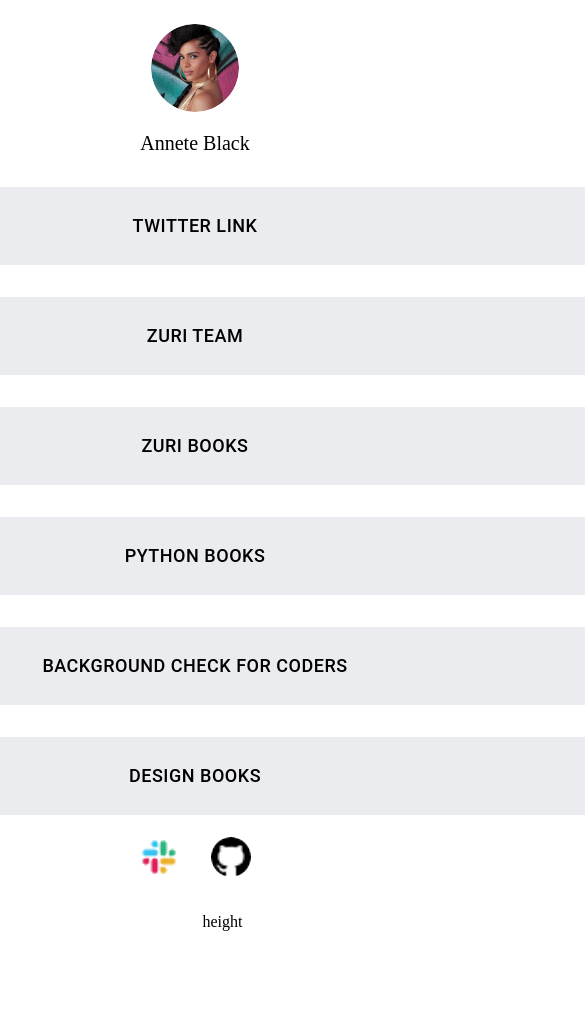
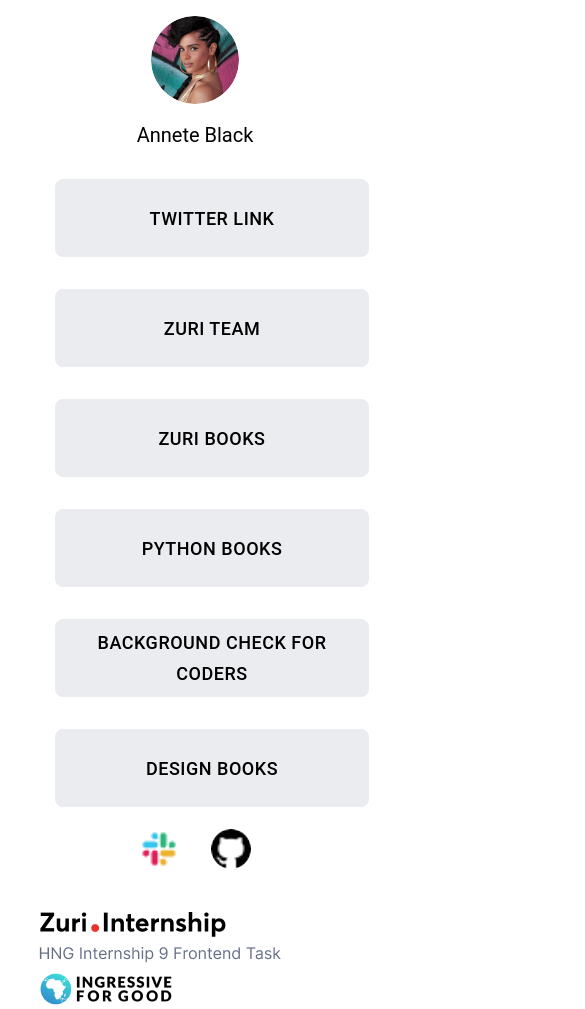
Before and after one commit to uniquejoel/HNG-Task-1, a React (Create React App) app: page / in a window 390 px wide. Shown: the top 1009 px of the page, 585 px wide, since content can reach past the window. Before the commit the page ends 957 px from the top, so only its background shows below. Built offline with nearby package versions, Linux system fonts and the light colour scheme.

Commit message:
mobile responsiveness

```diff
--- a/src/App.css
+++ b/src/App.css
@@ -1,8 +1,13 @@
+*{
+  margin: 0;
+  padding: 0;
+}
 .App {
   display: flex;
   margin: auto;
-  text-align: center;
+
  justify-content: center;
+ width: 80%;
 }
 
 .App-logo {
--- a/src/components/Homepage.js
+++ b/src/components/Homepage.js
@@ -6,6 +6,7 @@
 import profile__img from '../images/profile__img.png';
 import ZuriInternship from '../images/ZuriInternship.png';
 import I4G from '../images/I4G.png';
+import Footertext from '../images/Footertext.png';
 import React from 'react'
 
 const UserBox = styled(Box)({
@@ -16,7 +17,7 @@
   })
 
 const ContainerBox = styled(Box)({
-    width: "1152px",
+    width: "100%",
     height: "76px",
     backgroundColor: "#EAECF0",
     border: "1px solid #EAECF0",
@@ -47,7 +48,7 @@
 const Homepage = () => {
   return (
 
-         <Stack direction="column" bgcolor="white">
+         <Stack direction="column" bgcolor="white" width="100%">
          <UserBox margin={2} gap={1} >
             <Avatar alt="Remy Sharp" id="profile_img" src={profile__img}
                 sx={{
@@ -55,7 +56,14 @@
                     width: "88px"
                 }}
             />
-            <Typography id="twitter" variant='span' fontSize={20} mt={1.5}>
+            <Typography id="twitter" variant='h3' fontSize={20} mt={1.5}>
+            Annete Black
+            </Typography>
+            <Typography id="twitter" variant='h3' fontSize={20} mt={1.5}
+                sx={{
+                    display: "none"
+                }}
+            >
             Annete Black
             </Typography>
           </UserBox>
@@ -93,18 +101,22 @@
 
           </SocialBox>
 
-          <Stack direction="row" bgcolor="white"
+          <Stack
             sx={{
                 display: "flex",
+                flexDirection: {xs: "column", sm: "column", md: "row", lg: "row", xl: "row"},
                 marginTop: "30px",
-                justifyContent: "space-between",
+                justifyContent: {xs: "", sm: "", md: "space-between", lg: "space-between", xl: "space-between"},
+
+                gap: "6px",
+
             }}
           >
             <Box>
                <img src={ZuriInternship} />
             </Box>
             <Box>
-                height
+               <img src={Footertext} />
             </Box>
             <Box>
                <img src={I4G} />
```
Also changed, not shown: src/images/Footertext.png (added).
